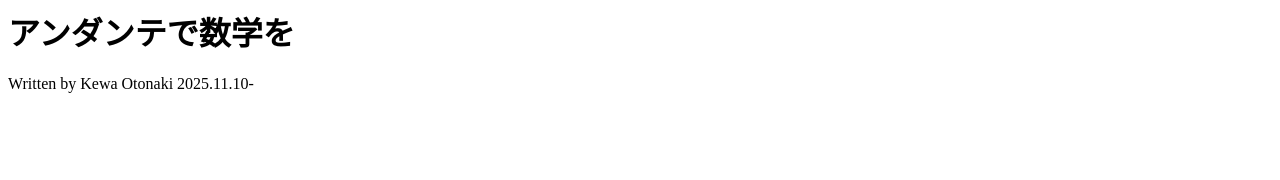
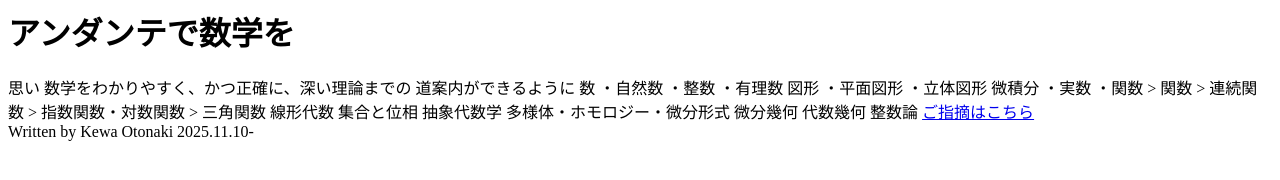
Before and after one commit to KewaOtonaki/MathematicsAtAndante, a plain HTML site: page index.html in a window 1280 px wide. Drawn offline with Linux system fonts and the light colour scheme.

Commit message:
とりあえず書いた分アップ

```diff
--- a/index.html
+++ b/index.html
@@ -5,6 +5,34 @@
   <BODY>
     <H1>アンダンテで数学を</H1>
 
+    思い
+    数学をわかりやすく、かつ正確に、深い理論までの
+    道案内ができるように
+
+    数
+    ・自然数
+    ・整数
+    ・有理数
+    図形
+    ・平面図形
+    ・立体図形
+    微積分
+    ・実数
+    ・関数
+    > 関数
+    > 連続関数
+    > 指数関数・対数関数
+    > 三角関数
+    線形代数
+    集合と位相
+    抽象代数学
+    多様体・ホモロジー・微分形式
+    微分幾何
+    代数幾何
+    整数論
+
+    <a href="https://github.com/KewaOtonaki/MathematicsAtAndante/issues">ご指摘はこちら</a>
     <footer> Written by Kewa Otonaki 2025.11.10-</footer>
   </BODY>
 </HTML>
+</div>
```
